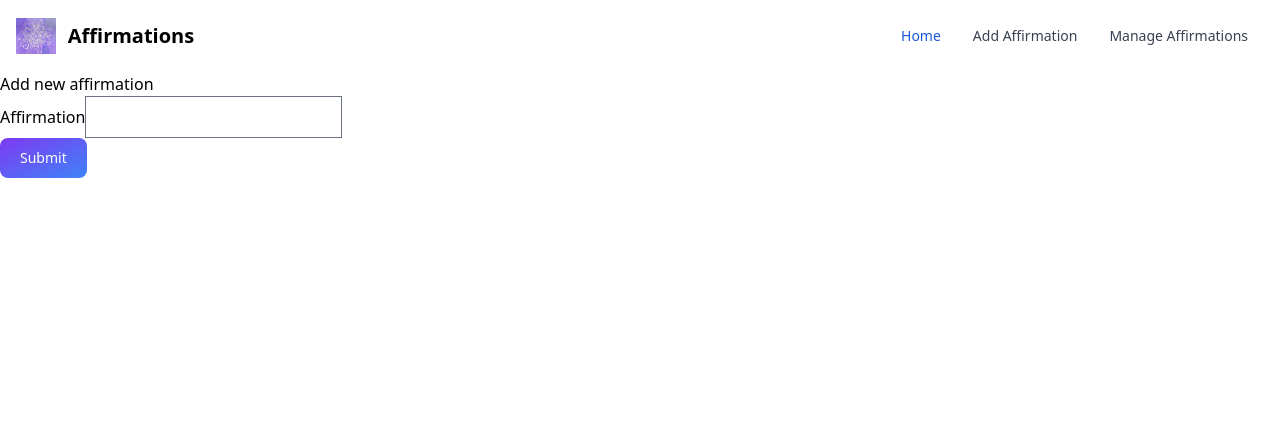
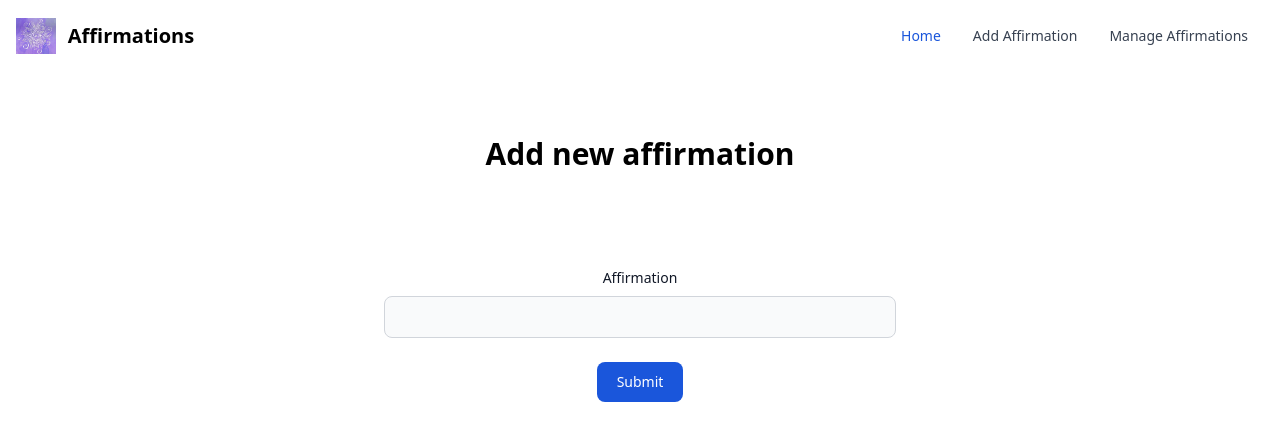
Before and after one commit to fika4life/affirmations-vite, a React (Vite) app: page /add in a window 1280 px wide. Shown: the top 440 px of the page. Built offline with nearby package versions, Linux system fonts and the light colour scheme.

Commit message:
updates styling

```diff
--- a/src/pages/AddAffirmation.jsx
+++ b/src/pages/AddAffirmation.jsx
@@ -61,25 +61,35 @@ export default function AddAffirmation() {
     }
   }
   return (
-    <>
-      <h2>Add new affirmation</h2>
+    <div className="max-w-lg mx-auto">
+      <h2 className="text-3xl font-bold mb-24">Add new affirmation</h2>
+
       <form onSubmit={handleSubmit}>
-        <div className="input-group">
-          <label htmlFor="text">Affirmation</label>
+        <div class="mb-6">
+          <label
+            htmlFor="text"
+            class="block mb-2 text-sm font-medium text-gray-900 dark:text-white"
+          >
+            Affirmation
+          </label>
           <input
             type="text"
             name="text"
+            id="text"
+            class="bg-gray-50 border border-gray-300 text-gray-900 text-sm rounded-lg focus:ring-blue-500 focus:border-blue-500 block w-full p-2.5 dark:bg-gray-700 dark:border-gray-600 dark:placeholder-gray-400 dark:text-white dark:focus:ring-blue-500 dark:focus:border-blue-500"
+            required
             onChange={handleInputChange}
             value={text}
           />
         </div>
+
         <button
           type="submit"
-          className="text-white bg-gradient-to-br from-purple-600 to-blue-500 hover:bg-gradient-to-bl focus:ring-4 focus:outline-none focus:ring-blue-300 dark:focus:ring-blue-800 font-medium rounded-lg text-sm px-5 py-2.5 text-center mr-2 mb-2"
+          class="text-white bg-blue-700 hover:bg-blue-800 focus:ring-4 focus:outline-none focus:ring-blue-300 font-medium rounded-lg text-sm w-full sm:w-auto px-5 py-2.5 text-center dark:bg-blue-600 dark:hover:bg-blue-700 dark:focus:ring-blue-800"
         >
           Submit
         </button>
       </form>
-    </>
+    </div>
   );
 }
--- a/src/pages/Home.jsx
+++ b/src/pages/Home.jsx
@@ -39,7 +39,6 @@ function Home() {
 
   return (
     <div className="Home">
-      <main className="place-content-center text-center container mx-auto mt-60">
       <h4 className="text-2xl font-bold dark:text-white mb-28">
         {affirmation.text}
       </h4>
@@ -48,9 +47,8 @@ function Home() {
         className="text-white bg-gradient-to-br from-purple-600 to-blue-500 hover:bg-gradient-to-bl focus:ring-4 focus:outline-none focus:ring-blue-300 dark:focus:ring-blue-800 font-medium rounded-lg text-sm px-5 py-2.5 text-center mr-2 mb-2"
         onClick={getRandomAffirmation}
       >
-          New Affirmation
+        Get new affirmation
       </button>
-      </main>
     </div>
   );
 }
--- a/src/pages/SharedLayout.jsx
+++ b/src/pages/SharedLayout.jsx
@@ -5,7 +5,9 @@ export default function SharedLayout() {
   return (
     <>
       <Navbar></Navbar>
-      <Outlet></Outlet>
+      <main className="text-center container mx-auto my-16">
+        <Outlet></Outlet>
+      </main>
     </>
   );
 }
```
Lines whose indentation alone changed are shown as unchanged.
